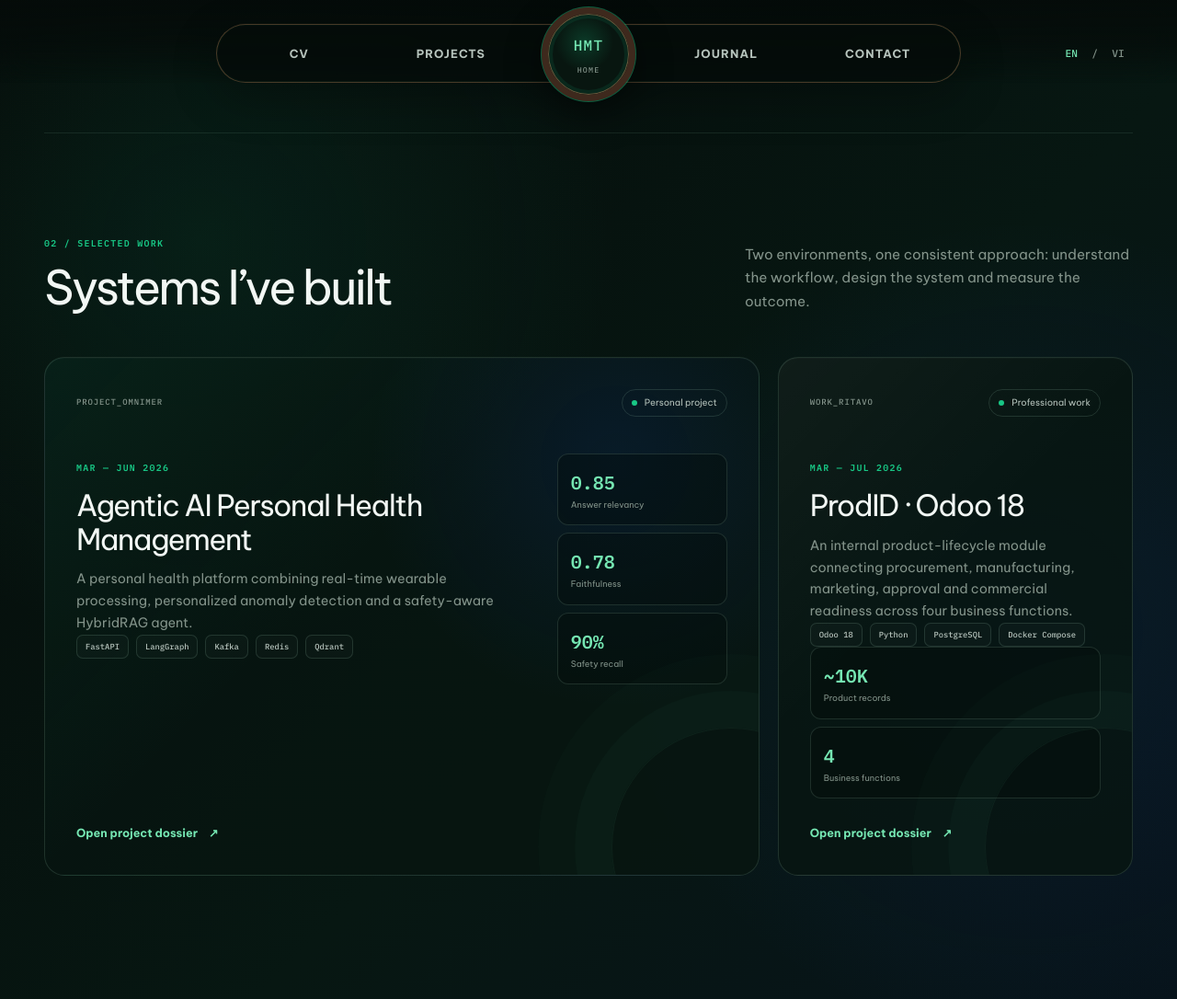
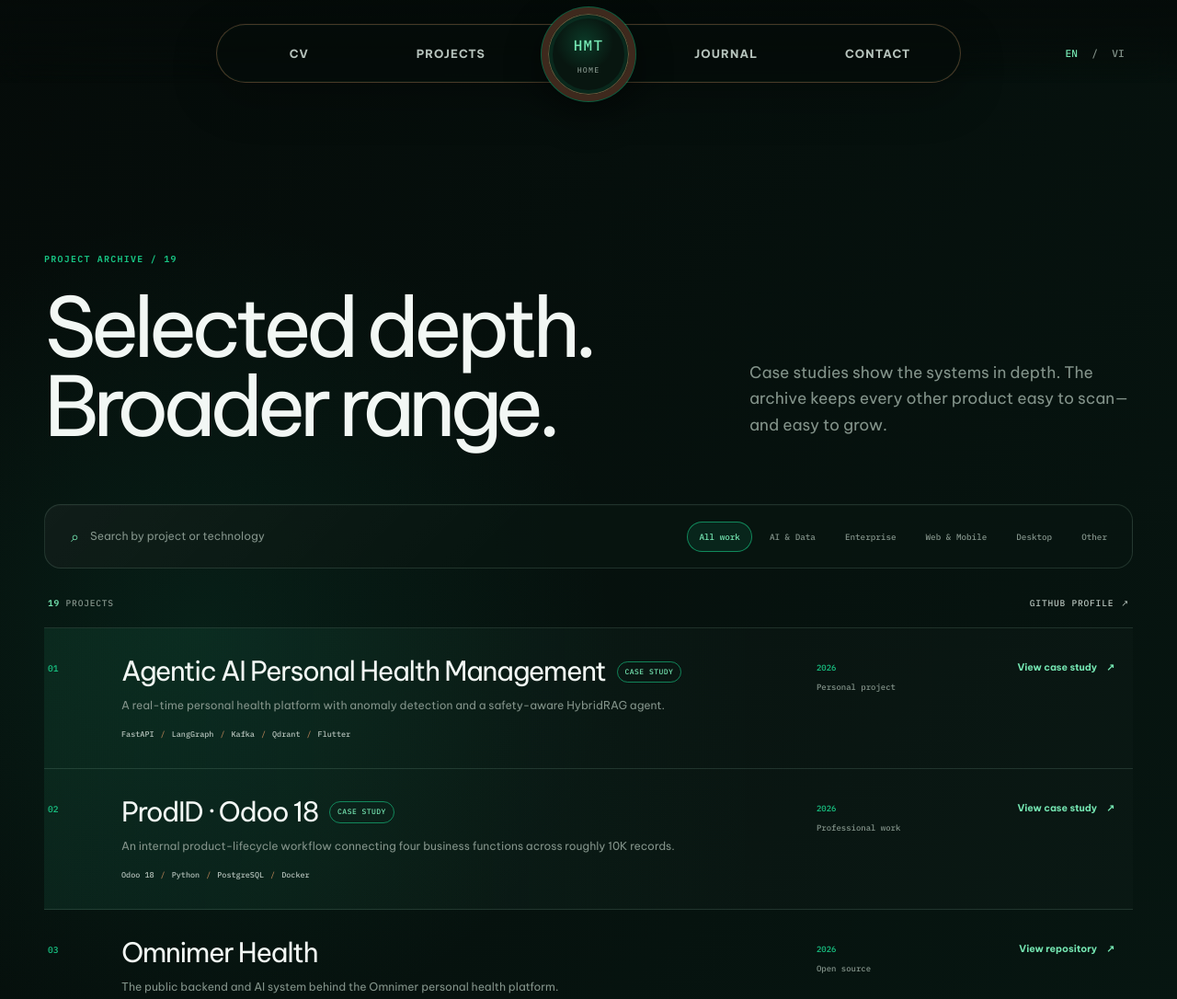
Before and after one commit to HuynhTri-dev/tri-portfolio, an Astro site: page /projects in a window 1280 px wide. Shown: the top 1086 px of the page at 92% size. Built offline with nearby package versions, Linux system fonts and the light colour scheme; Astro itself is replaced by a stand-in of ours.

Commit message:
Build scalable projects archive

```diff
--- /dev/null
+++ b/src/components/project/ProjectIndex.astro
@@ -0,0 +1,455 @@
+---
+import { projects } from "../../data/projects";
+
+const filters = [
+  { value: "all", en: "All work", vi: "Tất cả" },
+  { value: "ai", en: "AI & Data", vi: "AI & Dữ liệu" },
+  { value: "enterprise", en: "Enterprise", vi: "Doanh nghiệp" },
+  { value: "web", en: "Web & Mobile", vi: "Web & Mobile" },
+  { value: "desktop", en: "Desktop", vi: "Desktop" },
+  { value: "other", en: "Other", vi: "Khác" },
+];
+---
+
+<section class="project-index shell" aria-labelledby="project-index-title">
+  <header class="project-hero">
+    <div>
+      <span class="section-index">PROJECT ARCHIVE / {String(projects.length).padStart(2, "0")}</span>
+      <h1 id="project-index-title" data-en="Selected depth. Broader range." data-vi="Dự án nổi bật. Hành trình rộng hơn.">
+        Selected depth. Broader range.
+      </h1>
+    </div>
+    <p
+      data-en="Case studies show the systems in depth. The archive keeps every other product easy to scan—and easy to grow."
+      data-vi="Case study trình bày hệ thống chuyên sâu. Danh sách bên dưới giúp mọi sản phẩm khác dễ xem và dễ mở rộng."
+    >
+      Case studies show the systems in depth. The archive keeps every other
+      product easy to scan—and easy to grow.
+    </p>
+  </header>
+
+  <div class="project-tools panel" aria-label="Project filters">
+    <label class="search-field">
+      <span class="sr-only" data-en="Search projects" data-vi="Tìm dự án">Search projects</span>
+      <span aria-hidden="true">⌕</span>
+      <input
+        type="search"
+        data-project-search
+        placeholder="Search by project or technology"
+        data-placeholder-en="Search by project or technology"
+        data-placeholder-vi="Tìm theo dự án hoặc công nghệ"
+        autocomplete="off"
+      />
+    </label>
+
+    <div class="filter-list" role="group" aria-label="Filter projects by category">
+      {filters.map((filter, index) => (
+        <button
+          type="button"
+          data-project-filter={filter.value}
+          aria-pressed={index === 0 ? "true" : "false"}
+          data-en={filter.en}
+          data-vi={filter.vi}
+        >
+          {filter.en}
+        </button>
+      ))}
+    </div>
+  </div>
+
+  <div class="result-bar" aria-live="polite">
+    <span>
+      <strong data-project-count>{projects.length}</strong>
+      <span data-en=" projects" data-vi=" dự án"> projects</span>
+    </span>
+    <a href="https://github.com/HuynhTri-dev?tab=repositories" target="_blank" rel="noreferrer">
+      <span data-en="GitHub profile" data-vi="Trang GitHub">GitHub profile</span>
+      <span aria-hidden="true">↗</span>
+    </a>
+  </div>
+
+  <div class="project-list">
+    {projects.map((project, index) => (
+      <article
+        class:list={["project-row", { "is-featured": project.featured }]}
+        data-project
+        data-category={project.category}
+        data-search={`${project.title} ${project.description} ${project.descriptionVi} ${project.technologies.join(" ")}`.toLowerCase()}
+      >
+        <div class="project-number">{String(index + 1).padStart(2, "0")}</div>
+
+        <div class="project-main">
+          <div class="project-titleline">
+            <h2>{project.title}</h2>
+            {project.featured && (
+              <span class="featured-badge" data-en="Case study" data-vi="Case study">Case study</span>
+            )}
+          </div>
+          <p data-en={project.description} data-vi={project.descriptionVi}>{project.description}</p>
+          <div class="tech-list" aria-label="Technologies">
+            {project.technologies.map((technology) => <span>{technology}</span>)}
+          </div>
+        </div>
+
+        <div class="project-meta">
+          <span>{project.period}</span>
+          <span data-en={project.type} data-vi={project.typeVi}>{project.type}</span>
+        </div>
+
+        <a
+          class="project-action"
+          href={project.href}
+          target={project.href.startsWith("http") ? "_blank" : undefined}
+          rel={project.href.startsWith("http") ? "noreferrer" : undefined}
+          aria-label={`${project.hrefLabel ?? "View repository"}: ${project.title}`}
+        >
+          <span
+            data-en={project.hrefLabel ?? "View repository"}
+            data-vi={project.hrefLabelVi ?? "Xem mã nguồn"}
+          >
+            {project.hrefLabel ?? "View repository"}
+          </span>
+          <span aria-hidden="true">↗</span>
+        </a>
+      </article>
+    ))}
+  </div>
+
+  <p class="empty-state" data-project-empty hidden data-en="No projects match this search." data-vi="Không có dự án phù hợp.">
+    No projects match this search.
+  </p>
+</section>
+
+<script>
+  const search = document.querySelector<HTMLInputElement>("[data-project-search]");
+  const filterButtons = Array.from(
+    document.querySelectorAll<HTMLButtonElement>("[data-project-filter]"),
+  );
+  const rows = Array.from(document.querySelectorAll<HTMLElement>("[data-project]"));
+  const count = document.querySelector<HTMLElement>("[data-project-count]");
+  const empty = document.querySelector<HTMLElement>("[data-project-empty]");
+  let activeFilter = "all";
+
+  const normalize = (value: string) =>
+    value.normalize("NFD").replace(/[\u0300-\u036f]/g, "").toLowerCase().trim();
+
+  function updateProjects() {
+    const query = normalize(search?.value ?? "");
+    let visible = 0;
+
+    rows.forEach((row) => {
+      const matchesFilter =
+        activeFilter === "all" || row.dataset.category === activeFilter;
+      const matchesSearch = normalize(row.dataset.search ?? "").includes(query);
+      const show = matchesFilter && matchesSearch;
+      row.hidden = !show;
+      if (show) visible += 1;
+    });
+
+    if (count) count.textContent = String(visible);
+    if (empty) empty.hidden = visible !== 0;
+  }
+
+  search?.addEventListener("input", updateProjects);
+
+  filterButtons.forEach((button) => {
+    button.addEventListener("click", () => {
+      activeFilter = button.dataset.projectFilter ?? "all";
+      filterButtons.forEach((item) =>
+        item.setAttribute("aria-pressed", String(item === button)),
+      );
+      updateProjects();
+    });
+  });
+
+  window.addEventListener("portfolio:language", (event) => {
+    const language = (event as CustomEvent).detail?.language === "vi" ? "vi" : "en";
+    if (search) {
+      search.placeholder =
+        language === "vi"
+          ? search.dataset.placeholderVi ?? ""
+          : search.dataset.placeholderEn ?? "";
+    }
+  });
+
+  try {
+    if (search && localStorage.getItem("portfolio-language") === "vi") {
+      search.placeholder = search.dataset.placeholderVi ?? "";
+    }
+  } catch {
+    // The search remains usable when storage is unavailable.
+  }
+</script>
+
+<style>
+  .project-index {
+    padding-top: 118px;
+    padding-bottom: 120px;
+  }
+
+  .project-hero {
+    display: grid;
+    grid-template-columns: minmax(0, 1.25fr) minmax(320px, 0.75fr);
+    gap: 72px;
+    align-items: end;
+    padding: 58px 0 64px;
+  }
+
+  h1 {
+    max-width: 790px;
+    margin: 20px 0 0;
+    font-size: clamp(3rem, 7vw, 6.8rem);
+    letter-spacing: -0.075em;
+    line-height: 0.96;
+  }
+
+  .project-hero > p {
+    max-width: 520px;
+    margin: 0 0 8px;
+    color: var(--text-muted);
+    font-size: clamp(0.9rem, 1.5vw, 1.08rem);
+  }
+
+  .project-tools {
+    display: flex;
+    align-items: center;
+    justify-content: space-between;
+    gap: 24px;
+    padding: 14px;
+    border-radius: 18px;
+  }
+
+  .search-field {
+    display: flex;
+    min-width: min(360px, 100%);
+    align-items: center;
+    gap: 12px;
+    padding: 0 14px;
+    color: var(--brand-soft);
+  }
+
+  .search-field input {
+    width: 100%;
+    padding: 10px 0;
+    border: 0;
+    outline: 0;
+    background: transparent;
+    color: var(--text-main);
+    font-size: 0.76rem;
+  }
+
+  .search-field input::placeholder { color: var(--text-muted); }
+
+  .filter-list {
+    display: flex;
+    flex-wrap: wrap;
+    justify-content: flex-end;
+    gap: 6px;
+  }
+
+  .filter-list button {
+    padding: 8px 12px;
+    border: 1px solid transparent;
+    border-radius: var(--radius-pill);
+    background: transparent;
+    color: var(--text-muted);
+    cursor: pointer;
+    font-family: var(--font-mono);
+    font-size: 0.58rem;
+    transition:
+      color var(--duration-fast) ease,
+      border-color var(--duration-fast) ease,
+      background var(--duration-fast) ease;
+  }
+
+  .filter-list button:hover { color: var(--text-main); }
+
+  .filter-list button[aria-pressed="true"] {
+    border-color: var(--border-active);
+    background: rgb(24 199 133 / 10%);
+    color: var(--brand-soft);
+  }
+
+  .result-bar {
+    display: flex;
+    align-items: center;
+    justify-content: space-between;
+    padding: 30px 4px 18px;
+    color: var(--text-muted);
+    font-family: var(--font-mono);
+    font-size: 0.6rem;
+    letter-spacing: 0.08em;
+    text-transform: uppercase;
+  }
+
+  .result-bar strong { color: var(--brand-soft); }
+
+  .result-bar a {
+    display: flex;
+    align-items: center;
+    gap: 8px;
+    color: var(--text-secondary);
+  }
+
+  .project-list {
+    border-top: 1px solid var(--border-default);
+  }
+
+  .project-row {
+    position: relative;
+    display: grid;
+    grid-template-columns: 56px minmax(0, 1fr) 150px 150px;
+    gap: 24px;
+    align-items: start;
+    padding: 30px 20px 30px 4px;
+    border-bottom: 1px solid var(--border-default);
+    transition:
+      border-color var(--duration-normal) ease,
+      background var(--duration-normal) ease;
+  }
+
+  .project-row:hover {
+    border-color: rgb(24 199 133 / 45%);
+    background: linear-gradient(90deg, rgb(24 199 133 / 6%), transparent 70%);
+  }
+
+  .project-row.is-featured {
+    background:
+      linear-gradient(90deg, rgb(24 199 133 / 8%), transparent 66%),
+      rgb(255 255 255 / 1%);
+  }
+
+  .project-number {
+    padding-top: 6px;
+    color: var(--brand-green);
+    font-family: var(--font-mono);
+    font-size: 0.6rem;
+  }
+
+  .project-titleline {
+    display: flex;
+    flex-wrap: wrap;
+    align-items: center;
+    gap: 12px;
+  }
+
+  h2 {
+    margin: 0;
+    font-size: clamp(1.25rem, 2.3vw, 2rem);
+    letter-spacing: -0.045em;
+    line-height: 1.15;
+  }
+
+  .featured-badge {
+    padding: 4px 8px;
+    border: 1px solid var(--border-active);
+    border-radius: var(--radius-pill);
+    color: var(--brand-soft);
+    font-family: var(--font-mono);
+    font-size: 0.5rem;
+    letter-spacing: 0.06em;
+    text-transform: uppercase;
+  }
+
+  .project-main p {
+    max-width: 690px;
+    margin: 10px 0 14px;
+    color: var(--text-muted);
+    font-size: 0.76rem;
+  }
+
+  .tech-list {
+    display: flex;
+    flex-wrap: wrap;
+    gap: 7px;
+  }
+
+  .tech-list span {
+    color: var(--text-secondary);
+    font-family: var(--font-mono);
+    font-size: 0.53rem;
+  }
+
+  .tech-list span:not(:last-child)::after {
+    margin-left: 7px;
+    color: var(--wood-soft);
+    content: "/";
+  }
+
+  .project-meta {
+    display: grid;
+    gap: 6px;
+    padding-top: 6px;
+    color: var(--text-muted);
+    font-family: var(--font-mono);
+    font-size: 0.56rem;
+  }
+
+  .project-meta span:first-child { color: var(--brand-green); }
+
+  .project-action {
+    display: flex;
+    align-items: center;
+    justify-content: flex-end;
+    gap: 10px;
+    padding-top: 4px;
+    color: var(--brand-soft);
+    font-size: 0.66rem;
+    font-weight: 700;
+  }
+
+  .project-action span:last-child {
+    transition: transform var(--duration-fast) ease;
+  }
+
+  .project-action:hover span:last-child { transform: translate(3px, -3px); }
+
+  .empty-state {
+    padding: 80px 20px;
+    border-bottom: 1px solid var(--border-default);
+    color: var(--text-muted);
+    text-align: center;
+  }
+
+  .sr-only {
+    position: absolute;
+    width: 1px;
+    height: 1px;
+    padding: 0;
+    margin: -1px;
+    overflow: hidden;
+    clip: rect(0, 0, 0, 0);
+    white-space: nowrap;
+    border: 0;
+  }
+
+  [hidden] { display: none; }
+
+  @media (max-width: 980px) {
+    .project-hero { grid-template-columns: 1fr; gap: 26px; }
+    .project-tools { align-items: stretch; flex-direction: column; }
+    .filter-list { justify-content: flex-start; }
+    .project-row { grid-template-columns: 44px minmax(0, 1fr) 130px; }
+    .project-action { grid-column: 2 / -1; justify-content: flex-start; padding-top: 0; }
+  }
+
+  @media (max-width: 680px) {
+    .project-index { padding-top: 54px; padding-bottom: 80px; }
+    .project-hero { padding: 42px 0; }
+    h1 { font-size: clamp(2.7rem, 15vw, 4.6rem); }
+    .project-tools { padding: 12px; }
+    .search-field { min-width: 0; padding: 0 8px; }
+    .filter-list { gap: 4px; }
+    .filter-list button { padding: 7px 9px; }
+    .project-row {
+      grid-template-columns: 34px minmax(0, 1fr);
+      gap: 14px;
+      padding: 26px 4px;
+    }
+    .project-meta,
+    .project-action { grid-column: 2; }
+    .project-meta { grid-template-columns: auto 1fr; gap: 12px; }
+    .result-bar { padding-top: 24px; }
+    .result-bar a span:first-child { display: none; }
+  }
+</style>
--- /dev/null
+++ b/src/data/projects.ts
@@ -0,0 +1,276 @@
+export type ProjectCategory = "ai" | "enterprise" | "web" | "desktop" | "other";
+
+export type ProjectListItem = {
+  title: string;
+  description: string;
+  descriptionVi: string;
+  period: string;
+  type: string;
+  typeVi: string;
+  category: ProjectCategory;
+  technologies: string[];
+  href: string;
+  hrefLabel?: string;
+  hrefLabelVi?: string;
+  featured?: boolean;
+};
+
+/**
+ * The Projects page reads this catalogue directly. Add a new object here to
+ * publish another row without changing the featured-project layout on Home.
+ */
+export const projects: ProjectListItem[] = [
+  {
+    title: "Agentic AI Personal Health Management",
+    description:
+      "A real-time personal health platform with anomaly detection and a safety-aware HybridRAG agent.",
+    descriptionVi:
+      "Nền tảng sức khỏe thời gian thực với phát hiện bất thường và HybridRAG agent chú trọng an toàn.",
+    period: "2026",
+    type: "Personal project",
+    typeVi: "Dự án cá nhân",
+    category: "ai",
+    technologies: ["FastAPI", "LangGraph", "Kafka", "Qdrant", "Flutter"],
+    href: "/projects/omnimer-health",
+    hrefLabel: "View case study",
+    hrefLabelVi: "Xem case study",
+    featured: true,
+  },
+  {
+    title: "ProdID · Odoo 18",
+    description:
+      "An internal product-lifecycle workflow connecting four business functions across roughly 10K records.",
+    descriptionVi:
+      "Quy trình vòng đời sản phẩm nội bộ kết nối bốn phòng ban trên khoảng 10K bản ghi.",
+    period: "2026",
+    type: "Professional work",
+    typeVi: "Kinh nghiệm làm việc",
+    category: "enterprise",
+    technologies: ["Odoo 18", "Python", "PostgreSQL", "Docker"],
+    href: "/projects/ritavo-prodid",
+    hrefLabel: "View case study",
+    hrefLabelVi: "Xem case study",
+    featured: true,
+  },
+  {
+    title: "Omnimer Health",
+    description:
+      "The public backend and AI system behind the Omnimer personal health platform.",
+    descriptionVi:
+      "Backend và hệ thống AI mã nguồn public của nền tảng sức khỏe cá nhân Omnimer.",
+    period: "2026",
+    type: "Open source",
+    typeVi: "Mã nguồn mở",
+    category: "ai",
+    technologies: ["Python", "FastAPI", "Agentic AI", "RAG"],
+    href: "https://github.com/HuynhTri-dev/omnimer_health",
+  },
+  {
+    title: "Omnimer Health · Mobile",
+    description:
+      "Flutter client for health tracking, personal insights and AI-assisted workflows.",
+    descriptionVi:
+      "Ứng dụng Flutter cho theo dõi sức khỏe, insight cá nhân và quy trình hỗ trợ bởi AI.",
+    period: "2026",
+    type: "Open source",
+    typeVi: "Mã nguồn mở",
+    category: "web",
+    technologies: ["Flutter", "Dart", "Mobile"],
+    href: "https://github.com/HuynhTri-dev/fitness_omnimer_health",
+  },
+  {
+    title: "Company Chatbot LOD",
+    description:
+      "An experimental company knowledge chatbot built around linked open data.",
+    descriptionVi:
+      "Chatbot tri thức doanh nghiệp thử nghiệm, xây dựng trên dữ liệu mở liên kết.",
+    period: "2025",
+    type: "Open source",
+    typeVi: "Mã nguồn mở",
+    category: "ai",
+    technologies: ["Python", "LOD", "Chatbot"],
+    href: "https://github.com/HuynhTri-dev/Company_Chatbot_LOD",
+  },
+  {
+    title: "Rental Management",
+    description:
+      "A desktop system for rooms, tenants, rental history, services, contracts and billing.",
+    descriptionVi:
+      "Hệ thống desktop quản lý phòng, khách thuê, lịch sử thuê, dịch vụ, hợp đồng và hóa đơn.",
+    period: "2025",
+    type: "Personal project",
+    typeVi: "Dự án cá nhân",
+    category: "desktop",
+    technologies: ["C#", ".NET", "SQL Server", "WinForms"],
+    href: "https://github.com/HuynhTri-dev/QuanLyNhaTro",
+  },
+  {
+    title: "Startup Investment Support Platform",
+    description:
+      "A web platform connecting startups and investors with real-time chat and role-based access.",
+    descriptionVi:
+      "Nền tảng kết nối startup và nhà đầu tư với chat thời gian thực và phân quyền người dùng.",
+    period: "2025",
+    type: "Academic project",
+    typeVi: "Dự án học tập",
+    category: "web",
+    technologies: ["C#", "ASP.NET MVC", "SQL Server", "SignalR"],
+    href: "https://github.com/HuynhTri-dev/QuanLyStartup",
+  },
+  {
+    title: "Clothing Store Management",
+    description:
+      "A WinForms application for products, inventory, delivery, sales statistics and revenue reports.",
+    descriptionVi:
+      "Ứng dụng WinForms quản lý sản phẩm, tồn kho, giao hàng, thống kê bán hàng và doanh thu.",
+    period: "2024",
+    type: "Academic project",
+    typeVi: "Dự án học tập",
+    category: "desktop",
+    technologies: ["C#", ".NET WinForms", "SQL Server", "Google Maps API"],
+    href: "https://github.com/HuynhTri-dev/DoAnWin_ManageClothStore",
+  },
+  {
+    title: "Campus Event Management",
+    description:
+      "A web project exploring workflows for organizing and managing campus events.",
+    descriptionVi:
+      "Dự án web thử nghiệm quy trình tổ chức và quản lý sự kiện trong trường.",
+    period: "2025",
+    type: "Academic project",
+    typeVi: "Dự án học tập",
+    category: "web",
+    technologies: ["JavaScript", "Web"],
+    href: "https://github.com/HuynhTri-dev/DACS_QLSKCS",
+  },
+  {
+    title: "Omnishift",
+    description:
+      "A JavaScript project focused on shift-based operational workflows.",
+    descriptionVi:
+      "Dự án JavaScript tập trung vào các quy trình vận hành theo ca.",
+    period: "2025",
+    type: "Open source",
+    typeVi: "Mã nguồn mở",
+    category: "web",
+    technologies: ["JavaScript", "Web"],
+    href: "https://github.com/HuynhTri-dev/omnishift_source",
+  },
+  {
+    title: "Office Supplies Network App",
+    description:
+      "A network-programming project for managing office-supply data and operations.",
+    descriptionVi:
+      "Dự án lập trình mạng phục vụ quản lý dữ liệu và vận hành văn phòng phẩm.",
+    period: "2025",
+    type: "Academic project",
+    typeVi: "Dự án học tập",
+    category: "web",
+    technologies: ["JavaScript", "Networking"],
+    href: "https://github.com/HuynhTri-dev/QLVanPhongPham_LapTrinhMang",
+  },
+  {
+    title: "RiskChance",
+    description:
+      "A C# project exploring risk and probability through an interactive software model.",
+    descriptionVi:
+      "Dự án C# mô phỏng rủi ro và xác suất qua một mô hình phần mềm tương tác.",
+    period: "2025",
+    type: "Academic project",
+    typeVi: "Dự án học tập",
+    category: "desktop",
+    technologies: ["C#", ".NET"],
+    href: "https://github.com/HuynhTri-dev/RiskChance",
+  },
+  {
+    title: "Email Send",
+    description:
+      "A focused C# implementation for composing and sending email.",
+    descriptionVi:
+      "Ứng dụng C# gọn nhẹ cho quy trình soạn và gửi email.",
+    period: "2024",
+    type: "Learning project",
+    typeVi: "Dự án học tập",
+    category: "desktop",
+    technologies: ["C#", ".NET", "Email"],
+    href: "https://github.com/HuynhTri-dev/EmailSend",
+  },
+  {
+    title: "Hill Climbing",
+    description:
+      "A Python implementation of the hill-climbing search algorithm.",
+    descriptionVi:
+      "Mô phỏng thuật toán tìm kiếm leo đồi bằng Python.",
+    period: "2024",
+    type: "Learning project",
+    typeVi: "Dự án học tập",
+    category: "other",
+    technologies: ["Python", "Algorithms", "AI"],
+    href: "https://github.com/HuynhTri-dev/HillClimbing",
+  },
+  {
+    title: "University Management",
+    description:
+      "An early web project for university information and management workflows.",
+    descriptionVi:
+      "Dự án web ban đầu cho thông tin và quy trình quản lý trường đại học.",
+    period: "2024",
+    type: "Academic project",
+    typeVi: "Dự án học tập",
+    category: "web",
+    technologies: ["HTML", "CSS", "Web"],
+    href: "https://github.com/HuynhTri-dev/QuanLyDaiHoc",
+  },
+  {
+    title: "Project Forum",
+    description:
+      "An early forum interface for sharing and discussing project ideas.",
+    descriptionVi:
+      "Giao diện forum ban đầu để chia sẻ và thảo luận ý tưởng dự án.",
+    period: "2024",
+    type: "Learning project",
+    typeVi: "Dự án học tập",
+    category: "web",
+    technologies: ["HTML", "CSS", "Web"],
+    href: "https://github.com/HuynhTri-dev/ProjectForrum",
+  },
+  {
+    title: "Tết Mini Games",
+    description:
+      "A playful TypeScript collection of small interactive experiences for Tết.",
+    descriptionVi:
+      "Bộ mini game tương tác vui nhộn cho dịp Tết, xây dựng bằng TypeScript.",
+    period: "2026",
+    type: "Creative project",
+    typeVi: "Dự án sáng tạo",
+    category: "web",
+    technologies: ["TypeScript", "Web"],
+    href: "https://github.com/HuynhTri-dev/tro_choi_tet",
+  },
+  {
+    title: "Flower",
+    description:
+      "A small TypeScript visual experiment built for the web.",
+    descriptionVi:
+      "Thử nghiệm hình ảnh nhỏ trên web được xây dựng bằng TypeScript.",
+    period: "2025",
+    type: "Creative project",
+    typeVi: "Dự án sáng tạo",
+    category: "web",
+    technologies: ["TypeScript", "Web"],
+    href: "https://github.com/HuynhTri-dev/flower",
+  },
+  {
+    title: "Portfolio",
+    description:
+      "The open-source portfolio system presenting my work, experience and engineering approach.",
+    descriptionVi:
+      "Mã nguồn portfolio giới thiệu dự án, kinh nghiệm và cách tiếp cận kỹ thuật của mình.",
+    period: "2025",
+    type: "Personal project",
+    typeVi: "Dự án cá nhân",
+    category: "web",
+    technologies: ["TypeScript", "Astro", "UI/UX"],
+    href: "https://github.com/HuynhTri-dev/trihuynh_portfolio",
+  },
+];
--- a/src/pages/projects/index.astro
+++ b/src/pages/projects/index.astro
@@ -1,6 +1,6 @@
 ---
 import BaseLayout from "../../layouts/BaseLayout.astro";
-import ProjectsSection from "../../components/home/ProjectsSection.astro";
+import ProjectIndex from "../../components/project/ProjectIndex.astro";
 import ContactSection from "../../components/home/ContactSection.astro";
 ---
 
@@ -9,11 +9,7 @@ import ContactSection from "../../components/home/ContactSection.astro";
   description="Project dossiers covering backend engineering, Odoo, Agentic AI, RAG and real-time data systems."
 >
   <div class="projects-page">
-    <ProjectsSection />
+    <ProjectIndex />
     <ContactSection />
   </div>
 </BaseLayout>
-
-<style>
-  .projects-page { padding-top: 54px; }
-</style>
```
